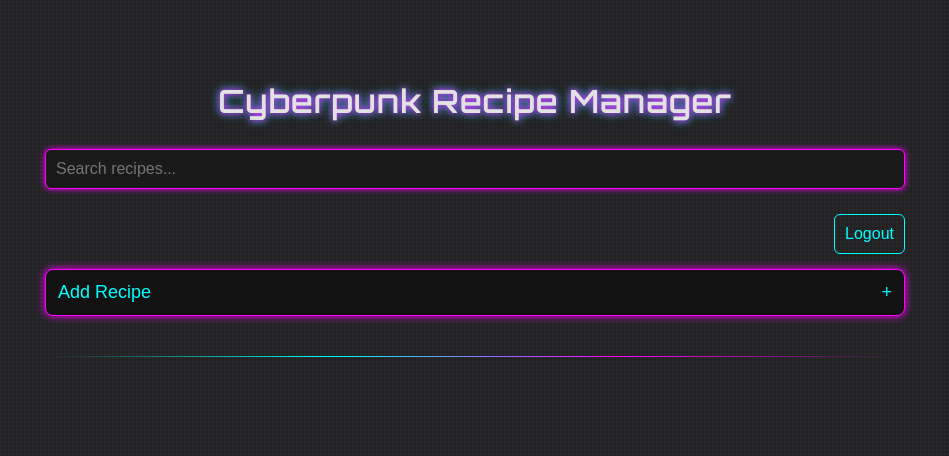
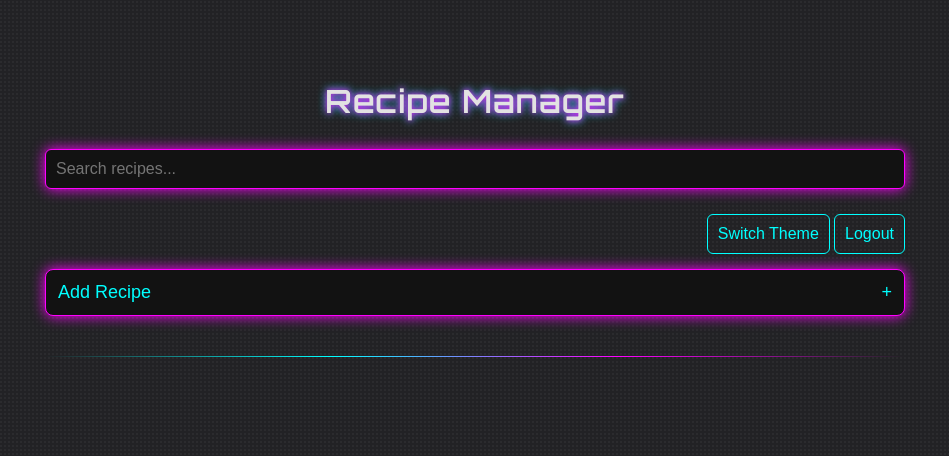
Before and after one commit to maciak-dev/meal-planner, a FastAPI app: template app/templates/recipes.html in a window 1280 px wide. Shown: the top 456 px of the page, without its empty margins (165-1114 px from the left). Run offline with FastAPI, Linux system fonts and the light colour scheme; the template is opened without the code that fills it, so the values that code supplies are empty.

Commit message:
feat(frontend): add Switch Theme button, persist selection in localStorage

```diff
--- /dev/null
+++ b/app/static/main.css
@@ -0,0 +1,36 @@
+:root {
+    /* fonts */
+    --font-body: 'Rajdhani', sans-serif;
+    --font-heading: 'Orbitron', sans-serif;
+
+    /* colors */
+    --bg-main: #1b1b1e;
+    --bg-panel: #121212;
+
+    --text-main: #e2e2e2;
+    --accent-primary: #00ffff;
+    --accent-secondary: #ff00ff;
+    --danger: #ff0055;
+
+    /* effects */
+    --glow-primary: 0 0 12px #00ffff;
+    --glow-secondary: 0 0 12px #ff00ff;
+}
+
+/* =========================
+   DEFAULT THEME (CYBERPUNK)
+   ========================= */
+
+body.theme-cyber {
+    --bg-main: #1b1b1e;
+    --bg-panel: #121212;
+
+    --text-main: #e2e2e2;
+    --accent-primary: #00ffff;
+    --accent-secondary: #ff00ff;
+    --accent-danger: #ff0055;
+
+    --border-main: #00ffff;
+    --shadow-primary: 0 0 12px #00ffff;
+    --shadow-secondary: 0 0 14px #ff00ff;
+}
--- /dev/null
+++ b/app/static/themes.css
@@ -0,0 +1,148 @@
+/* =========================
+   DEFAULT THEME (CYBERPUNK)
+   ========================= */
+
+body.theme-cyber {
+    --bg-main: #1b1b1e;
+    --bg-panel: #121212;
+
+    --text-main: #e2e2e2;
+    --accent-primary: #00ffff;
+    --accent-secondary: #ff00ff;
+    --accent-danger: #ff0055;
+
+    --border-main: #00ffff;
+    --shadow-primary: 0 0 12px #00ffff;
+    --shadow-secondary: 0 0 14px #ff00ff;
+}
+
+/* =========================
+   SCANDI / JAPANDI THEME
+   ========================= */
+
+
+body.theme-scandi {
+    --bg-main: #f4f3ef;
+    --bg-panel: #ffffff;
+
+    --text-main: #2e2e2e;
+
+    --accent-primary: #7b8a7a;   /* szałwia */
+    --accent-secondary: #c4a484; /* jasne drewno */
+    --accent-danger: #b85c5c;
+
+    --shadow-primary: 0 4px 14px rgba(0,0,0,0.06);
+    --shadow-secondary: 0 2px 6px rgba(0,0,0,0.04);
+
+    /* fonts */
+    --font-body: 'Inter', sans-serif;
+    --font-heading: 'Playfair Display', serif;
+
+    /* colors */
+    --bg-main: #f5f4f2;
+    --bg-panel: #ffffff;
+
+    --text-main: #2b2b2b;
+    --accent-primary: #6b705c;
+    --accent-secondary: #a5a58d;
+    --accent-danger: #b5838d;
+
+    /* effects */
+    --shadow-primary: 0 6px 18px rgba(0,0,0,0.08);
+    --shadow-secondary: 0 2px 8px rgba(0,0,0,0.06);
+    background-image:
+        radial-gradient(circle, rgba(0,0,0,0.03) 1px, transparent 1px);
+    background-size: 6px 6px;
+}
+
+/* Nagłówki – eleganckie, spokojne */
+body.theme-scandi h1,
+body.theme-scandi h2,
+body.theme-scandi h3 {
+    font-family: 'Playfair Display', serif;
+    letter-spacing: 0.5px;
+    text-shadow: none;
+}
+
+/* Inputs – papierowy look */
+body.theme-scandi input,
+body.theme-scandi textarea {
+    background: #fafafa;
+    color: #2e2e2e;
+    border: 1px solid #ddd;
+    box-shadow: none;
+}
+
+body.theme-scandi input:focus,
+body.theme-scandi textarea:focus {
+    border-color: var(--accent-primary);
+    box-shadow: 0 0 0 2px rgba(123,138,122,0.15);
+}
+
+/* Buttons */
+body.theme-scandi button.primary {
+    background: var(--accent-primary);
+    color: #fff;
+}
+
+body.theme-scandi button.secondary {
+    border: 1px solid var(--accent-primary);
+    color: var(--accent-primary);
+}
+
+body.theme-scandi button:hover {
+    box-shadow: var(--shadow-primary);
+}
+
+/* Cards / recipe box */
+body.theme-scandi .recipe-box {
+    background: #fff;
+    border: 1px solid #e5e5e5;
+    box-shadow: var(--shadow-primary);
+}
+
+body.theme-scandi .recipe-box:hover {
+    transform: translateY(-2px);
+    box-shadow: 0 6px 20px rgba(0,0,0,0.08);
+}
+
+/* Tags – naturalne */
+body.theme-scandi .recipe-tags span {
+    background: #ede9e2;
+    color: #4a4a4a;
+    font-weight: 500;
+}
+
+/* Toast – minimalistyczny */
+body.theme-scandi .toast {
+    background: #ffffff;
+    color: #2e2e2e;
+    border: 1px solid #ddd;
+    box-shadow: var(--shadow-primary);
+    font-family: 'Inter', sans-serif;
+}
+
+body.theme-scandi .toast.success {
+    border-left: 4px solid var(--accent-primary);
+}
+
+body.theme-scandi .toast.error {
+    border-left: 4px solid var(--accent-danger);
+}
+
+/* Modal */
+body.theme-scandi .modal-content {
+    background: #ffffff;
+    border: 1px solid #ddd;
+    box-shadow: 0 10px 40px rgba(0,0,0,0.1);
+}
+
+/* Divider */
+body.theme-scandi .divider {
+    background: linear-gradient(
+        90deg,
+        transparent,
+        #d6d0c6,
+        transparent
+    );
+}
--- a/app/templates/recipes.html
+++ b/app/templates/recipes.html
@@ -2,7 +2,7 @@
 <html lang="en">
 <head>
 <meta charset="UTF-8">
-<title>Cyberpunk Recipe Manager</title>
+<title>Recipe Manager</title>
 
 <!-- FAVICONS -->
 <link rel="icon" type="image/png" sizes="16x16" href="static/favicon-16.png">
@@ -10,47 +10,72 @@
 <link rel="icon" type="image/png" sizes="48x48" href="static/favicon-48.png">
 
 <!-- FONTS -->
-<link href="https://fonts.googleapis.com/css2?family=Orbitron:wght@400;600&family=Rajdhani:wght@400;600&display=swap" rel="stylesheet">
+<link href="https://fonts.googleapis.com/css2?family=Rajdhani:wght@400;600&family=Orbitron:wght@400;600&display=swap" rel="stylesheet">
 
+<!-- Scandi / Japandi fonts -->
+<link href="https://fonts.googleapis.com/css2?family=Inter:wght@400;500;600&family=Playfair+Display:wght@400;500;600&display=swap" rel="stylesheet">
+
+<!-- CSS -->
+<link rel="stylesheet" href="/static/main.css">
+<link rel="stylesheet" href="/static/themes.css">
 <style>
 * { box-sizing: border-box; }
+
+/* =========================
+   BASE (THEME AWARE)
+   ========================= */
+
 body {
     margin: 0;
-    background-color: #1b1b1e;
+    background-color: var(--bg-main);
     background-image:
         radial-gradient(circle, rgba(255,255,255,0.04) 1px, transparent 1px),
         radial-gradient(circle, rgba(255,255,255,0.03) 1px, transparent 1px);
     background-size: 4px 4px, 2px 2px;
-    color: #e2e2e2;
-    font-family: 'Rajdhani', sans-serif;
+    color: var(--text-main);
+    font-family: var(--font-body);
 }
+
 .app {
     max-width: 900px;
     margin: 40px auto;
     padding: 20px;
 }
+
 h1, h2, h3 {
-    font-family: 'Orbitron', sans-serif;
+    font-family: var(--font-heading);
     letter-spacing: 1px;
-    text-shadow: 0 0 6px #ff00ff, 0 0 10px #00ffff;
+    text-shadow: 0 0 6px var(--accent-secondary), 0 0 10px var(--accent-primary);
 }
+
 h1 { text-align: center; }
+
+/* =========================
+   INPUTS
+   ========================= */
+
 input, textarea {
     width: 100%;
     padding: 10px;
     margin: 6px 0 14px;
-    background: #1a1a1a;
-    color: #00ffff;
-    border: 1px solid #ff00ff;
+    background: var(--bg-panel);
+    color: var(--accent-primary);
+    border: 1px solid var(--accent-secondary);
     border-radius: 6px;
     font-size: 16px;
-    box-shadow: 0 0 6px #ff00ff;
+    box-shadow: var(--shadow-secondary);
 }
+
 input:focus, textarea:focus {
     outline: none;
-    border-color: #00ffff;
-    box-shadow: 0 0 12px #00ffff;
+    border-color: var(--accent-primary);
+    box-shadow: var(--shadow-primary);
 }
+
+/* =========================
+   BUTTONS
+   ========================= */
+
 button {
     padding: 10px;
     border-radius: 6px;
@@ -59,107 +84,163 @@ button {
     font-size: 16px;
     transition: 0.25s;
 }
+
 button.primary {
-    background: linear-gradient(90deg, #ff00ff, #00ffff);
+    background: linear-gradient(90deg, var(--accent-secondary), var(--accent-primary));
     color: #111;
     font-weight: bold;
 }
+
 button.secondary {
     background: transparent;
-    border: 1px solid #00ffff;
-    color: #00ffff;
+    border: 1px solid var(--accent-primary);
+    color: var(--accent-primary);
 }
+
 button:hover {
-    box-shadow: 0 0 14px #00ffff, 0 0 24px #ff00ff;
+    box-shadow: var(--shadow-primary), var(--shadow-secondary);
 }
 
 button.danger {
     background: transparent;
-    border: 1px solid #ff0055;
-    color: #ff0055;
+    border: 1px solid var(--accent-danger);
+    color: var(--accent-danger);
 }
 
 button.danger:hover {
-    box-shadow: 0 0 14px #ff0055, 0 0 24px #ff00ff;
+    box-shadow: 0 0 14px var(--accent-danger), var(--shadow-secondary);
 }
+
+/* =========================
+   SEARCH / COLLAPSIBLE
+   ========================= */
+
 #search { margin-bottom: 25px; }
+
 .collapsible {
     width: 100%;
-    background: #121212;
-    border: 1px solid #ff00ff;
-    color: #00ffff;
+    background: var(--bg-panel);
+    border: 1px solid var(--accent-secondary);
+    color: var(--accent-primary);
     padding: 12px;
     text-align: left;
     font-size: 18px;
     border-radius: 8px;
-    box-shadow: 0 0 8px #ff00ff;
+    box-shadow: var(--shadow-secondary);
 }
+
 .collapsible::after { content: "+"; float: right; }
 .collapsible.active::after { content: "−"; }
-.content { display: none; margin-top: 15px; padding: 15px; background: #111; border-radius: 10px; border: 2px solid #00ffff; }
-.divider { height: 1px; background: linear-gradient(90deg, transparent, #00ffff, #ff00ff, transparent); margin: 40px 0; }
+
+.content {
+    display: none;
+    margin-top: 15px;
+    padding: 15px;
+    background: var(--bg-panel);
+    border-radius: 10px;
+    border: 2px solid var(--accent-primary);
+}
+
+/* =========================
+   DIVIDER
+   ========================= */
+
+.divider {
+    height: 1px;
+    background: linear-gradient(
+        90deg,
+        transparent,
+        var(--accent-primary),
+        var(--accent-secondary),
+        transparent
+    );
+    margin: 40px 0;
+}
+
+/* =========================
+   RECIPE BOX
+   ========================= */
+
 .recipe-box {
     padding: 18px;
     margin-bottom: 20px;
     border-radius: 12px;
-    border: 1px solid #00ffff;
-    background: #1b1b1e;
-    box-shadow: 0 0 10px #00ffff, 0 0 14px #ff00ff;
+    border: 1px solid var(--accent-primary);
+    background: var(--bg-panel);
+    box-shadow: var(--shadow-primary), var(--shadow-secondary);
     transition: transform 0.3s ease, box-shadow 0.3s ease;
 }
+
 .recipe-box:hover {
     transform: translateY(-4px) scale(1.01);
-    box-shadow: 0 0 20px #00ffff, 0 0 30px #ff00ff;
+    box-shadow: var(--shadow-primary), 0 0 30px var(--accent-secondary);
 }
+
 .recipe-tags span {
     display: inline-block;
     margin: 4px;
     padding: 6px 10px;
     border-radius: 6px;
-    background: #ff00ff;
+    background: var(--accent-secondary);
     color: #111;
     font-weight: bold;
 }
+
+/* =========================
+   TOASTS
+   ========================= */
+
 .toast {
     position: fixed;
     bottom: 30px;
     right: 30px;
-    min-width: 220px;
-    padding: 14px 20px;
+    min-width: 240px;
+    padding: 14px 22px;
     border-radius: 10px;
-    font-weight: bold;
+
     font-family: 'Orbitron', sans-serif;
+    font-size: 14px;
     letter-spacing: 1px;
+
+    background: rgba(18,18,18,0.95);
+    border: 1px solid var(--accent-primary);
+    color: var(--accent-primary);
+
+    box-shadow: var(--shadow-primary), var(--shadow-secondary);
+
     opacity: 0;
     pointer-events: none;
-    transform: translateY(20px);
-    transition: all 0.4s ease;
+    transform: translateY(20px) scale(0.98);
+    transition: all 0.35s ease;
+
     z-index: 999;
+    backdrop-filter: blur(6px);
 }
 
 .toast.show {
     opacity: 1;
-    transform: translateY(0);
+    transform: translateY(0) scale(1);
 }
 
 .toast.success {
-    background: #00ffff;
-    color: #111;
-    box-shadow: 0 0 12px #00ffff, 0 0 20px #00ffff;
+    border-color: var(--accent-primary);
+    color: var(--accent-primary);
 }
 
 .toast.error {
-    background: #ff0055;
-    color: #111;
-    box-shadow: 0 0 12px #ff0055, 0 0 20px #ff0055;
+    border-color: var(--accent-danger);
+    color: var(--accent-danger);
 }
 
 .toast.warn {
-    background: #ff00ff;
-    color: #111;
-    box-shadow: 0 0 12px #ff00ff, 0 0 20px #ff00ff;
+    border-color: var(--accent-secondary);
+    color: var(--accent-secondary);
 }
-/* ---------- MODAL ---------- */
+
+/* =========================
+   MODAL
+   ========================= */
+
 .modal {
     display: none;
     position: fixed;
@@ -168,32 +249,79 @@ button.danger:hover {
     padding: 60px 20px;
     z-index: 100;
 }
+
 .modal-content {
     max-width: 600px;
     margin: auto;
-    background: #121212;
+    background: var(--bg-panel);
     padding: 25px;
     border-radius: 12px;
-    border: 2px solid #00ffff;
-    box-shadow: 0 0 16px #ff00ff, 0 0 20px #00ffff;
+    border: 2px solid var(--accent-primary);
+    box-shadow: var(--shadow-secondary), var(--shadow-primary);
     animation: modalIn 0.3s ease;
 }
-@keyframes modalIn { from { opacity: 0; transform: scale(0.9); } to { opacity: 1; transform: scale(1); } }
-.close { float: right; font-size: 28px; cursor: pointer; color: #ff00ff; }
-#quote { text-align: center; margin-top: 40px; font-style: italic; color: #ff00ff; text-shadow: 0 0 6px #00ffff; }
+
+@keyframes modalIn {
+    from { opacity: 0; transform: scale(0.9); }
+    to   { opacity: 1; transform: scale(1); }
+}
+
+.close {
+    float: right;
+    font-size: 28px;
+    cursor: pointer;
+    color: var(--accent-secondary);
+}
+
+#quote {
+    text-align: center;
+    margin-top: 40px;
+    font-style: italic;
+    color: var(--accent-secondary);
+    text-shadow: 0 0 6px var(--accent-primary);
+}
+/* =========================
+   THEME TRANSITIONS
+   ========================= */
+
+body,
+.app,
+.recipe-box,
+input,
+textarea,
+button,
+.modal-content,
+.toast {
+    transition:
+        background-color 0.35s ease,
+        color 0.35s ease,
+        border-color 0.35s ease,
+        box-shadow 0.35s ease,
+        transform 0.35s ease;
+}
+
+/* Nagłówki – osobno, wolniej i subtelniej */
+h1, h2, h3 {
+    transition:
+        color 0.45s ease,
+        text-shadow 0.45s ease,
+        letter-spacing 0.45s ease;
+}
+
 </style>
 </head>
 
 <body>
 <div class="app">
 
-<h1>Cyberpunk Recipe Manager</h1>
+<h1>Recipe Manager</h1>
 
 <input id="search" placeholder="Search recipes..." oninput="filterRecipes()">
 
 <div style="text-align:right; margin-bottom:15px;">
     <form method="get" action="/logout" style="display:inline;">
-        <button class="secondary" type="submit">Logout</button>
+        <button type="button" class="secondary" onclick="toggleTheme()">Switch Theme</button>
+        <button type="submit" class="secondary">Logout</button>
     </form>
 </div>
 
@@ -317,7 +445,7 @@ async function addRecipe() {
             document.getElementById("ingredients").value = "";
             document.getElementById("instructions").value = "";
 
-            showToast("Recipe saved ✔", "success");
+            showToast("Recipe saved", "success");
         } else {
             console.error("Failed to add recipe");
             showToast("Failed to save recipe", "error");
@@ -369,6 +497,8 @@ function closeEdit() {
 }
 
 async function saveEdit() {
+    if (!editingId) return;
+
     const recipe = {
         name: document.getElementById("edit-name").value,
         description: document.getElementById("edit-description").value,
@@ -376,37 +506,29 @@ async function saveEdit() {
         instructions: document.getElementById("edit-instructions").value,
     };
 
-    const res = await fetch(`/recipes/${editingId}`, {
-        method: "PUT",
-        headers: { "Content-Type": "application/json" },
-        body: JSON.stringify(recipe)
-    });
-
-    if (res.ok) {
-        closeEdit();
-        loadRecipes();
-    } else {
-        alert("Failed to update recipe");
-    }
-}
-async function confirmDelete(id, name) {
-    const ok = confirm(`Delete recipe "${name}"?\nThis cannot be undone.`);
-    if (!ok) return;
-
     try {
-        const res = await fetch(`/recipes/${id}`, {
-            method: "DELETE"
+        const res = await fetch(`/recipes/${editingId}`, {
+            method: "PUT",
+            headers: { "Content-Type": "application/json" },
+            body: JSON.stringify(recipe)
         });
 
         if (res.ok) {
+            closeEdit();
             loadRecipes();
+            showToast("Recipe updated", "success");
         } else {
-            alert("Failed to delete recipe");
+            console.error("Failed to update recipe");
+            showToast("Failed to update recipe", "error");
         }
+
     } catch (err) {
-        console.error("Delete error:", err);
+        console.error("Edit error:", err);
+        showToast("Server error", "warn");
     }
 }
+
+
 let deleteRecipeId = null;
 
 function openDeleteModal(id, name) {
@@ -432,7 +554,7 @@ async function confirmDeleteYes() {
         if (res.ok) {
             closeDeleteModal();
             loadRecipes();
-            showToast("Recipe deleted 🗑", "success");
+            showToast("Recipe deleted", "success");
         } else {
             console.error("Delete failed");
             showToast("Failed to delete recipe", "error");
@@ -451,7 +573,22 @@ function showToast(message, type = "success") {
         toast.classList.remove("show");
     }, 2500);
 }
+function setTheme(theme) {
+    document.body.classList.remove("theme-cyber", "theme-scandi");
+    document.body.classList.add(theme);
+    localStorage.setItem("theme", theme);
+}
 
+function toggleTheme() {
+    const currentTheme = document.body.classList.contains("theme-scandi") ? "theme-scandi" : "theme-cyber";
+    setTheme(currentTheme === "theme-scandi" ? "theme-cyber" : "theme-scandi");
+}
+
+/* ON LOAD */
+document.addEventListener("DOMContentLoaded", () => {
+    const saved = localStorage.getItem("theme") || "theme-cyber";
+    setTheme(saved); // używamy setTheme, żeby usuwało stare klasy
+});
 </script>
 
 </div> <!-- koniec .app -->
```
